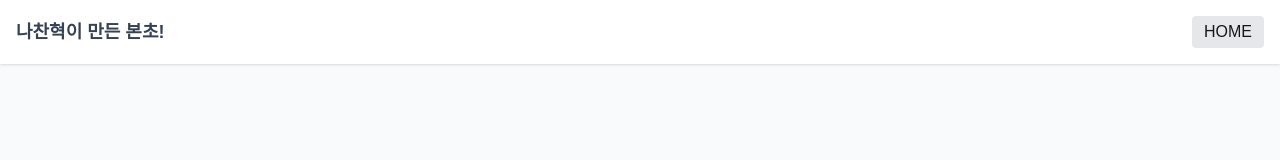
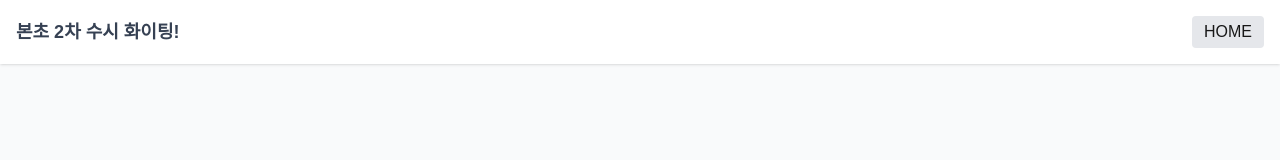
Before and after one commit to XuTuX/bonco-quiz, a Next.js app: page /quiz/1 in a window 1280 px wide. Shown: the top 160 px of the page. Built offline with nearby package versions, Linux system fonts and the light colour scheme.

Commit message:
내 이름 뺌

```diff
--- a/components/Layout.tsx
+++ b/components/Layout.tsx
@@ -8,7 +8,7 @@ export default function Layout({ children }: { children: ReactNode }) {
             {/* 헤더 */}
             <header className="w-full p-4 bg-white shadow-sm flex justify-between items-center">
                 <div className="text-lg font-semibold text-gray-700">
-                    나찬혁이 만든 본초!
+                    본초 2차 수시 화이팅!
                 </div>
                 <Link
                     href="/"
```
